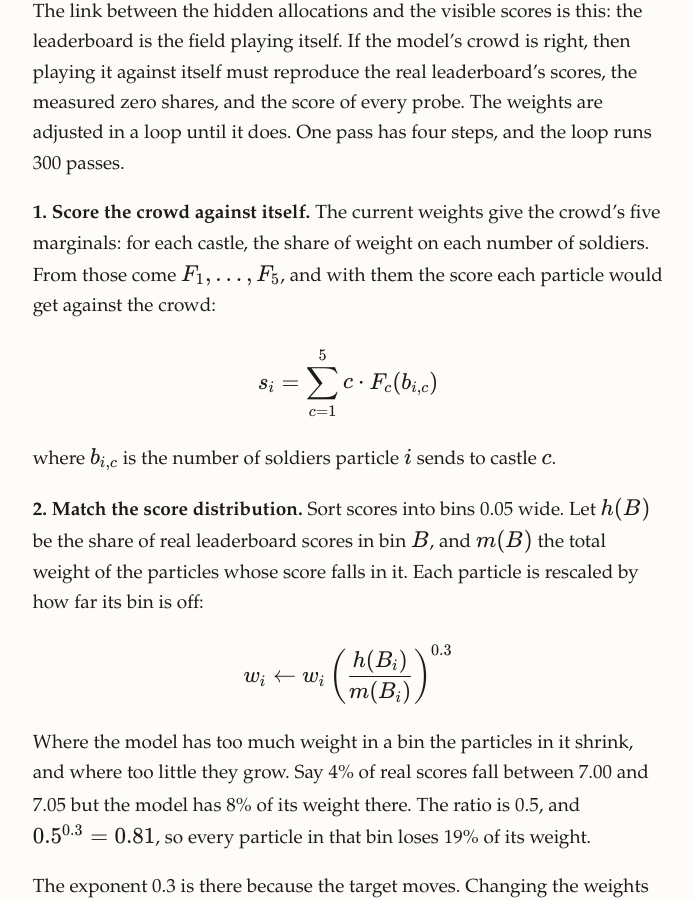
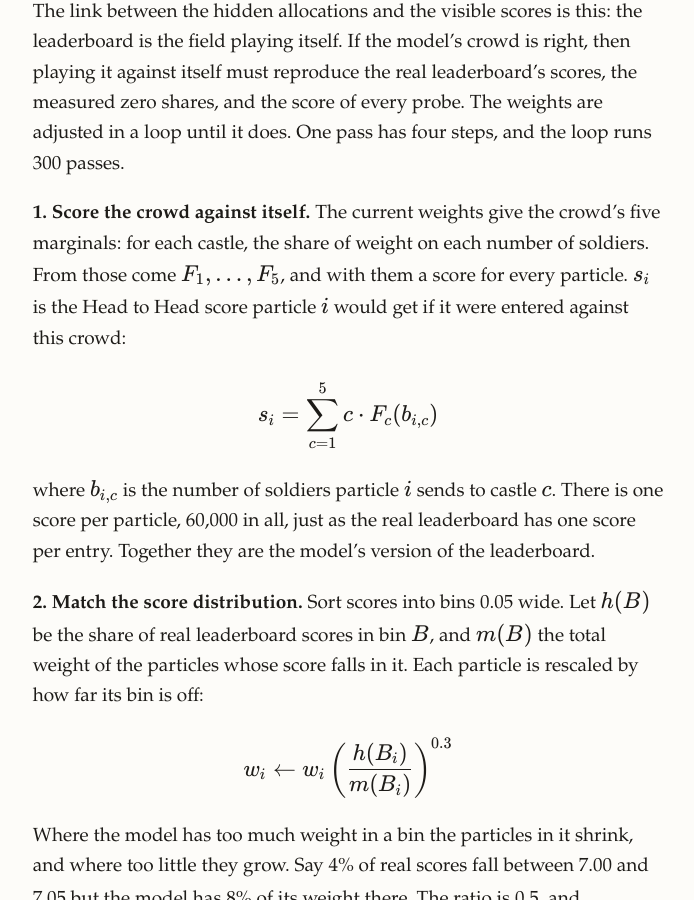
Before and after one commit to kinshu0/kinshu0.github.io, a Jekyll site: the page built from _posts/2026-11-22-castle-challenge.markdown, in a window 1280 px wide and 900 px high, scrolled down 5287 px. Shown: the whole window, without its empty margins (292-986 px from the left). Built offline with Jekyll 4.4.1, drawn with Linux system fonts in a browser that asks for light colours.

Commit message:
Castle post: say that s_i is one score per particle
Co-Authored-By: Claude Fable 5.2 <noreply@anthropic.com>

```diff
--- a/_posts/2026-11-22-castle-challenge.markdown
+++ b/_posts/2026-11-22-castle-challenge.markdown
@@ -150,13 +150,13 @@ I had no data on how people play, so I guessed. About 60,000 candidate allocatio
 
 The link between the hidden allocations and the visible scores is this: the leaderboard is the field playing itself. If the model's crowd is right, then playing it against itself must reproduce the real leaderboard's scores, the measured zero shares, and the score of every probe. The weights are adjusted in a loop until it does. One pass has four steps, and the loop runs 300 passes.
 
-**1. Score the crowd against itself.** The current weights give the crowd's five marginals: for each castle, the share of weight on each number of soldiers. From those come $$F_1, \dots, F_5$$, and with them the score each particle would get against the crowd:
+**1. Score the crowd against itself.** The current weights give the crowd's five marginals: for each castle, the share of weight on each number of soldiers. From those come $$F_1, \dots, F_5$$, and with them a score for every particle. $$s_i$$ is the Head to Head score particle $$i$$ would get if it were entered against this crowd:
 
 $$
 s_i = \sum_{c=1}^{5} c \cdot F_c(b_{i,c})
 $$
 
-where $$b_{i,c}$$ is the number of soldiers particle $$i$$ sends to castle $$c$$.
+where $$b_{i,c}$$ is the number of soldiers particle $$i$$ sends to castle $$c$$. There is one score per particle, 60,000 in all, just as the real leaderboard has one score per entry. Together they are the model's version of the leaderboard.
 
 **2. Match the score distribution.** Sort scores into bins 0.05 wide. Let $$h(B)$$ be the share of real leaderboard scores in bin $$B$$, and $$m(B)$$ the total weight of the particles whose score falls in it. Each particle is rescaled by how far its bin is off:
 
```
